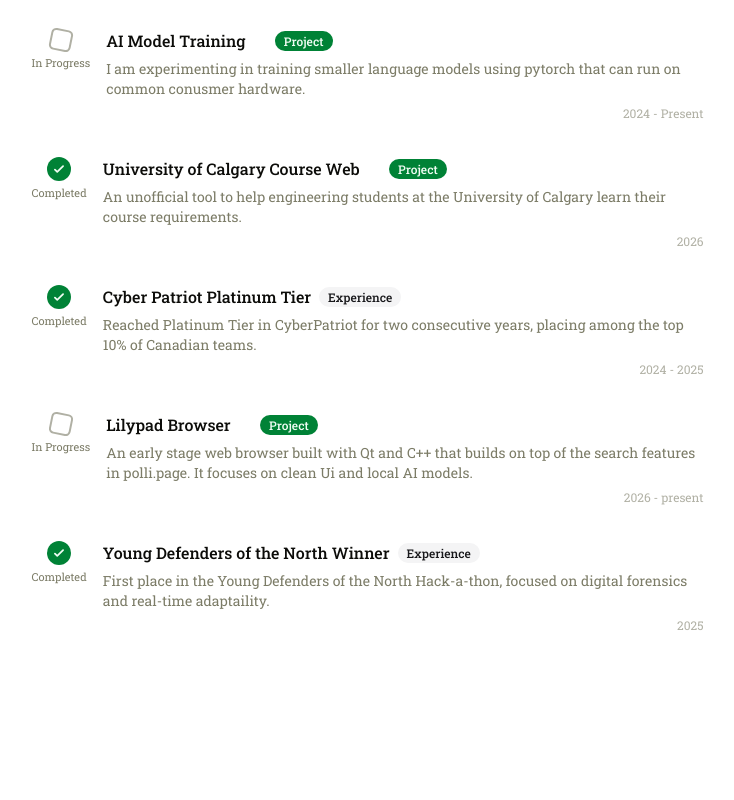
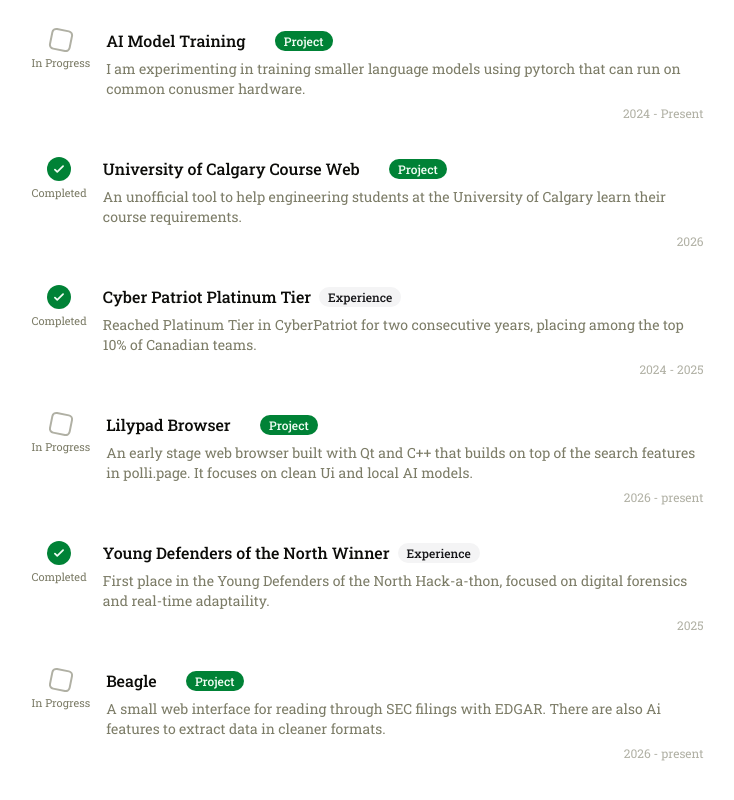
Before and after one commit to Samarinara/polli-portfolio, a Next.js app: page / in a window 1280 px wide. Shown: the part 978-1778 px from the top of the page, without its empty margins (265-999 px from the left). Before the commit the page ends 1657 px from the top, so only its background shows below. Built offline with nearby package versions, Linux system fonts and the light colour scheme.

Commit message:
Add Beagle to credentials

```diff
--- a/data/credentials.ts
+++ b/data/credentials.ts
@@ -109,4 +109,14 @@
     completed: true,
     date: "2025",
   },
+  {
+    id: "11",
+    title: "Beagle",
+    description:
+      "A small web interface for reading through SEC filings with EDGAR. There are also Ai features to extract data in cleaner formats.",
+    category: "project",
+    completed: false,
+    href: "https://beagle-edgar.vercel.app/",
+    date: "2026 - present",
+  },
 ]
```
